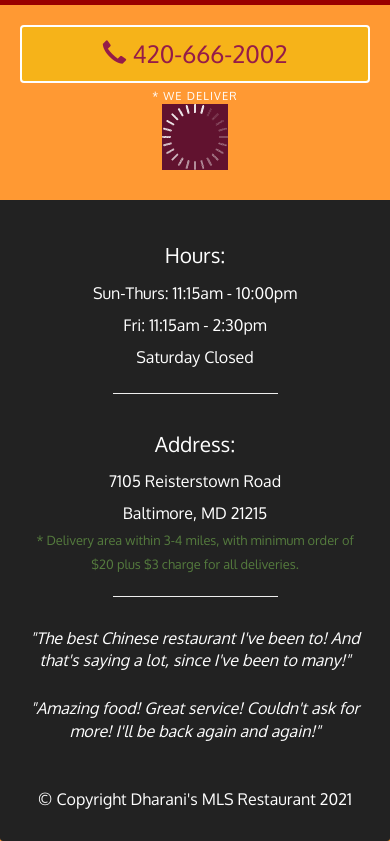
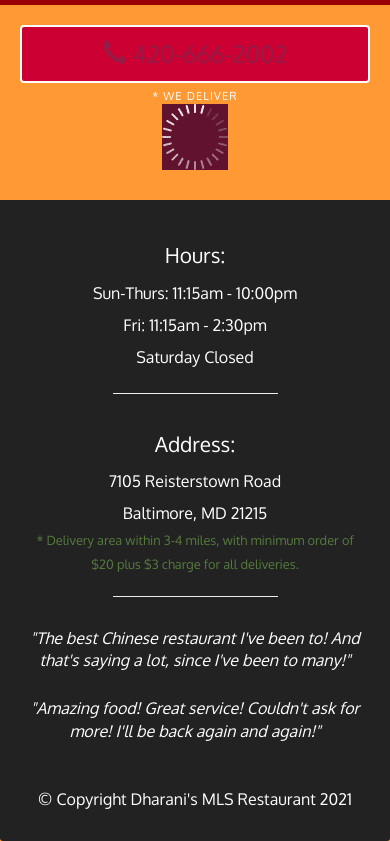
Before and after one commit to DHARANI-M42/DHARANI-M42.github.io, a plain HTML site: page module 5 solution/index.html in a window 390 px wide. Shown: the part 87-928 px from the top of the page. Drawn offline with Linux system fonts and the light colour scheme; no server answers.

Commit message:
Update styles.css

```diff
--- a/module 5 solution/css/styles.css
+++ b/module 5 solution/css/styles.css
@@ -300,7 +300,7 @@ h3.menu-item-title {
     margin: 0 20px;
     padding: 10px;
     border: 2px solid #fff;
-    background-color: #f6b319;
+    background-color: #CC0033;
     color: #951c49;
   }
   #xs-deliver {
```
